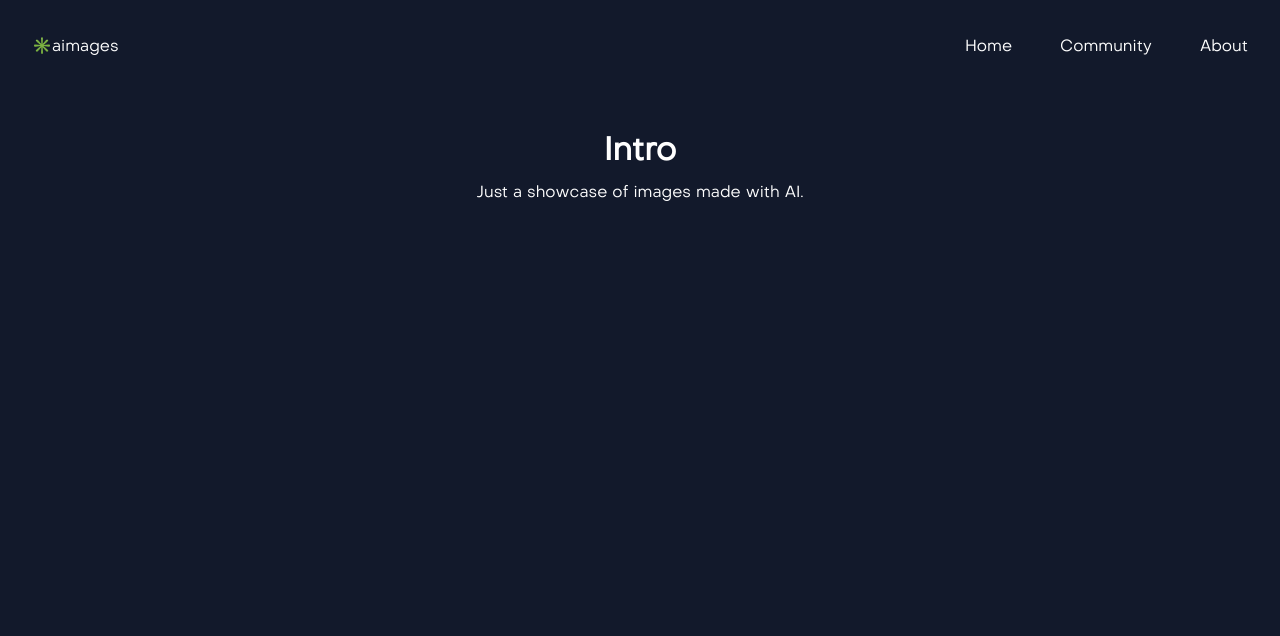
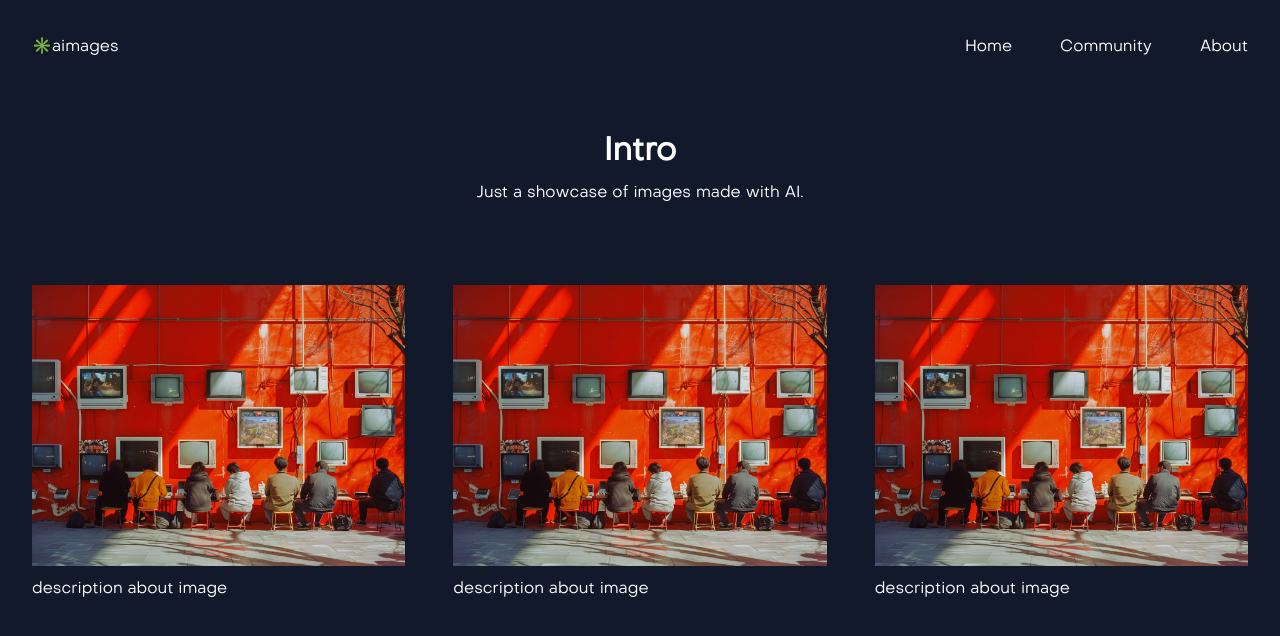
Before and after one commit to qkenn/showcase, a website built with webpack: page src/index.html in a window 1280 px wide. Built offline with nearby package versions, Linux system fonts and the light colour scheme.

Commit message:
feat(grid): add basic grid

```diff
--- a/package.json
+++ b/package.json
@@ -3,9 +3,9 @@
   "version": "1.0.0",
   "private": true,
   "scripts": {
-    "start": "export NODE_ENV=development && webpack serve --open",
+    "dev": "export NODE_ENV=development && webpack serve --open",
     "build": "export NODE_ENV=production && webpack",
-    "gh-pages": "git subtree push --prefix dist origin gh-pages"
+    "deploy": "git subtree push --prefix dist origin gh-pages"
   },
   "author": "qkenn",
   "license": "MIT",
--- a/src/index.html
+++ b/src/index.html
@@ -25,6 +25,23 @@
         <h1 class="intro">Intro</h1>
         <p class="desc">Just a showcase of images made with AI.</p>
       </header>
+
+      <section class="img-grid">
+        <figure class="figure">
+          <img src="./images/media.jpg" class="figure__img" />
+          <figcaption>description about image</figcaption>
+        </figure>
+
+        <figure class="figure">
+          <img src="./images/media.jpg" class="figure__img" />
+          <figcaption>description about image</figcaption>
+        </figure>
+
+        <figure class="figure">
+          <img src="./images/media.jpg" class="figure__img" />
+          <figcaption>description about image</figcaption>
+        </figure>
+      </section>
     </main>
   </body>
 </html>
--- a/src/main.scss
+++ b/src/main.scss
@@ -8,6 +8,10 @@
 * {
   margin: 0;
   padding: 0;
+}
+
+img {
+  max-width: 100%;
 }
 
 // custom font
@@ -62,3 +66,11 @@ body {
 .header {
   text-align: center;
 }
+
+.img-grid {
+  display: grid;
+  grid-template-columns: repeat(auto-fit, minmax(16rem, 1fr));
+  grid-auto-rows: minmax(10rem, auto);
+  gap: 3rem;
+  margin: 5rem 0;
+}
```
Also changed, not shown: src/images/media.jpg (added).
